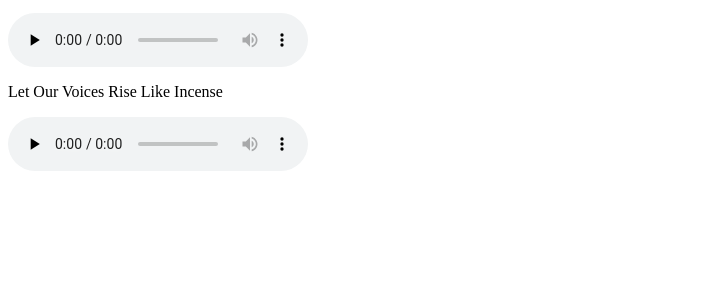
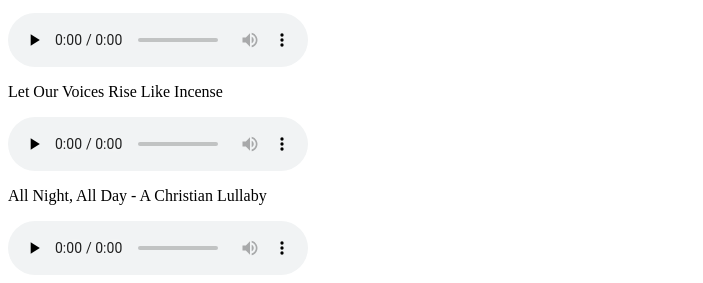
Before and after one commit to bible-photos/bible-photos.github.io, a plain HTML site: page music/index.html in a window 1280 px wide. Shown: the part 583-866 px from the top of the page, without its empty margins (0-703 px from the left). Before the commit the page ends 800 px from the top, so only its background shows below. Drawn offline with Linux system fonts and the light colour scheme.

Commit message:
Add files via upload

```diff
--- a/music/index.html
+++ b/music/index.html
@@ -19,5 +19,10 @@ Your browser does not support the audio element.
   <source src="LetOurVoicesRiseLikeIncense.mp3">
 Your browser does not support the audio element.
 </audio>
+<p>All Night, All Day - A Christian Lullaby</p>
 
+<audio controls preload="none">
+  <source src="AllNightAllDay.mp3">
+Your browser does not support the audio element.
+</audio>
 <br>
```
Also changed, not shown: 1 other file.
